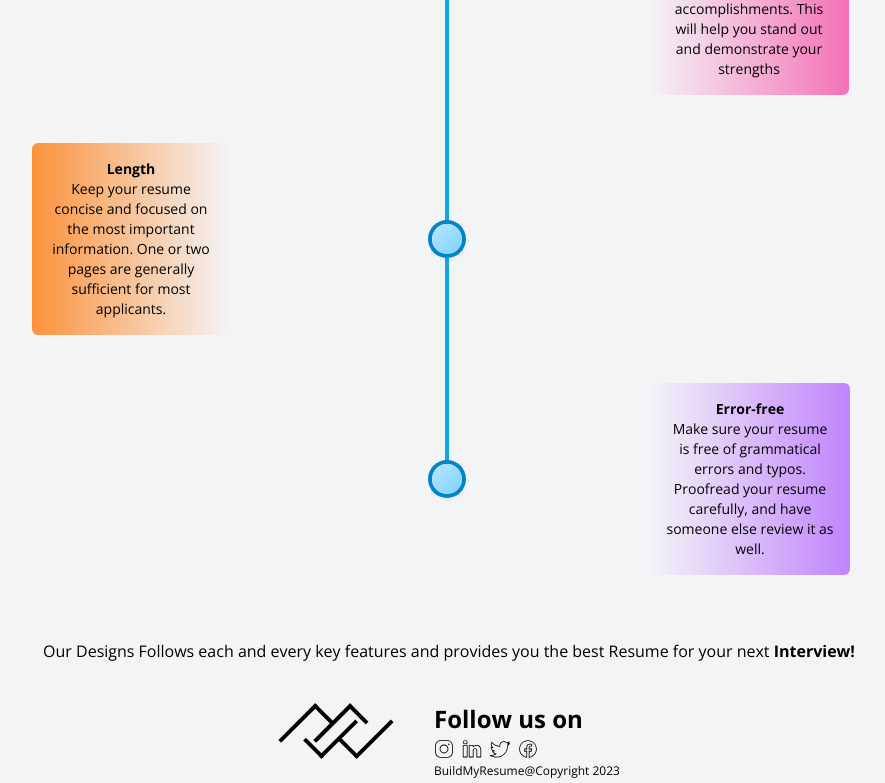
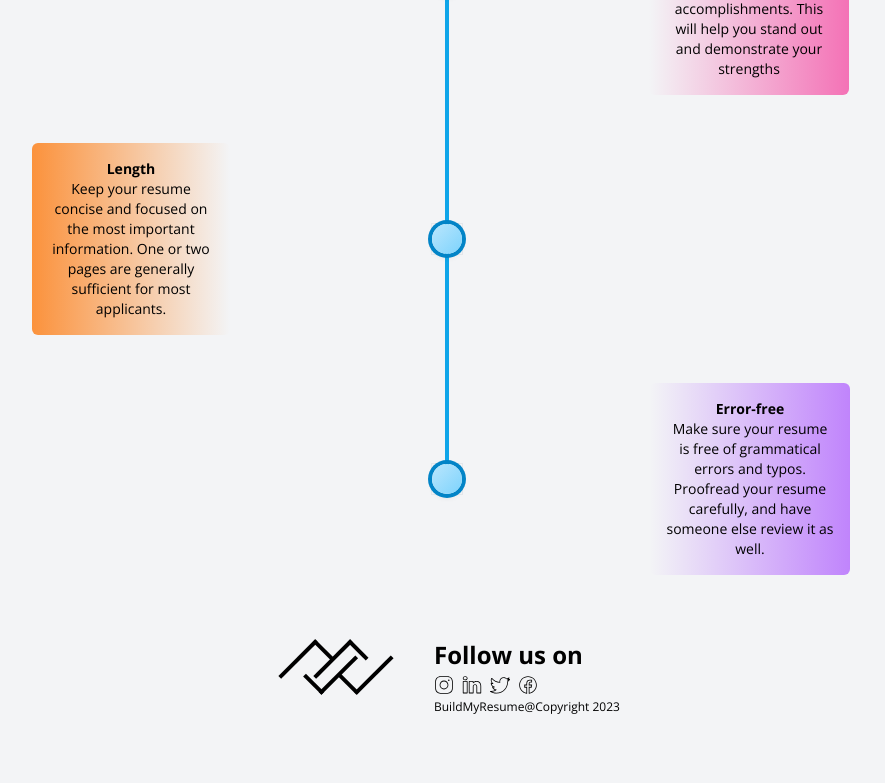
Before and after one commit to PrakashMandal-IV/Build_My_Resume, a React (Create React App) app: page /home in a window 1280 px wide. Shown: the part 2385-3168 px from the top of the page, without its empty margins (191-1076 px from the left). After the commit the page ends 3104 px from the top, so only its background shows below. Built offline with nearby package versions, Linux system fonts and the light colour scheme.

Commit message:
Fix : styling for homepage

```diff
--- a/src/Pages/Home.jsx
+++ b/src/Pages/Home.jsx
@@ -302,7 +302,7 @@ const Home = () => {
           </div>
         </div>
       </div>
-      <p className="text-center mt-10">Our Designs Follows each and every key features and provides you the best Resume for your next <b> Interview!</b></p>
+      {/* <p className="text-center mt-10">Our Designs Follows each and every key features and provides you the best Resume for your next <b> Interview!</b></p> */}
     </div>
 
   </div>)
```
